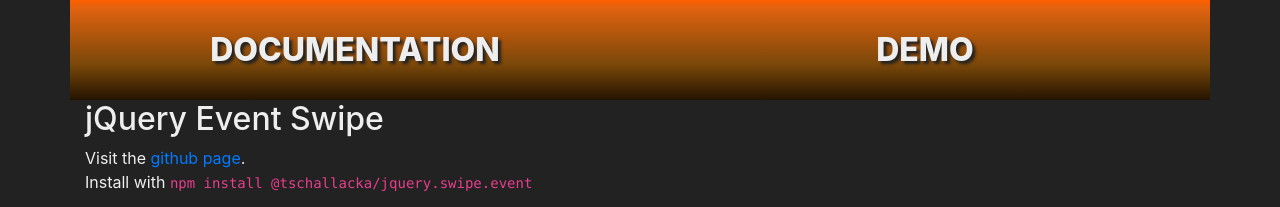
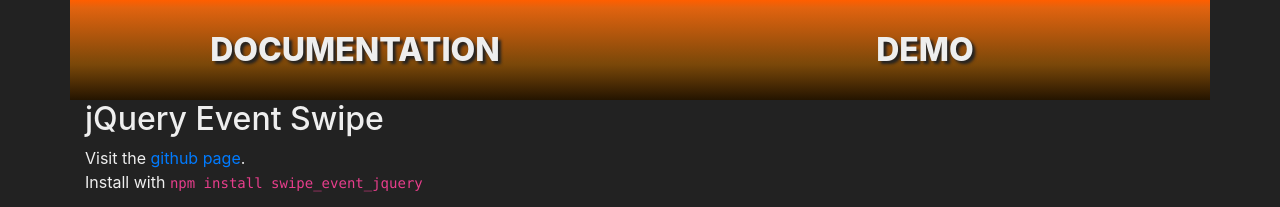
Before and after one commit to tschallacka/npm_jquery_event_swipe, a website: page index.html in a window 1280 px wide. Shown: the top 207 px of the page. Drawn offline with nearby package versions, Linux system fonts and the light colour scheme.

Commit message:
so now it took it.
For got to save change to package.json, but now it published it. I'll never understand npm

```diff
--- a/index.html
+++ b/index.html
@@ -19,7 +19,7 @@
 					<h2 id="jqueryeventswipe">jQuery Event Swipe</h2>
 					<p>
 						Visit the <a href="https://github.com/tschallacka/npm_jquery_event_swipe">github page</a>.<Br/>
-						Install with <code>npm install @tschallacka/jquery.swipe.event</code>
+						Install with <code>npm install swipe_event_jquery</code>
 					</p>
 					<p>
 						A simple jQuery event swipe library. When a swipe happens an event will be triggered.<BR/>
```
Also changed, not shown: README.md.
